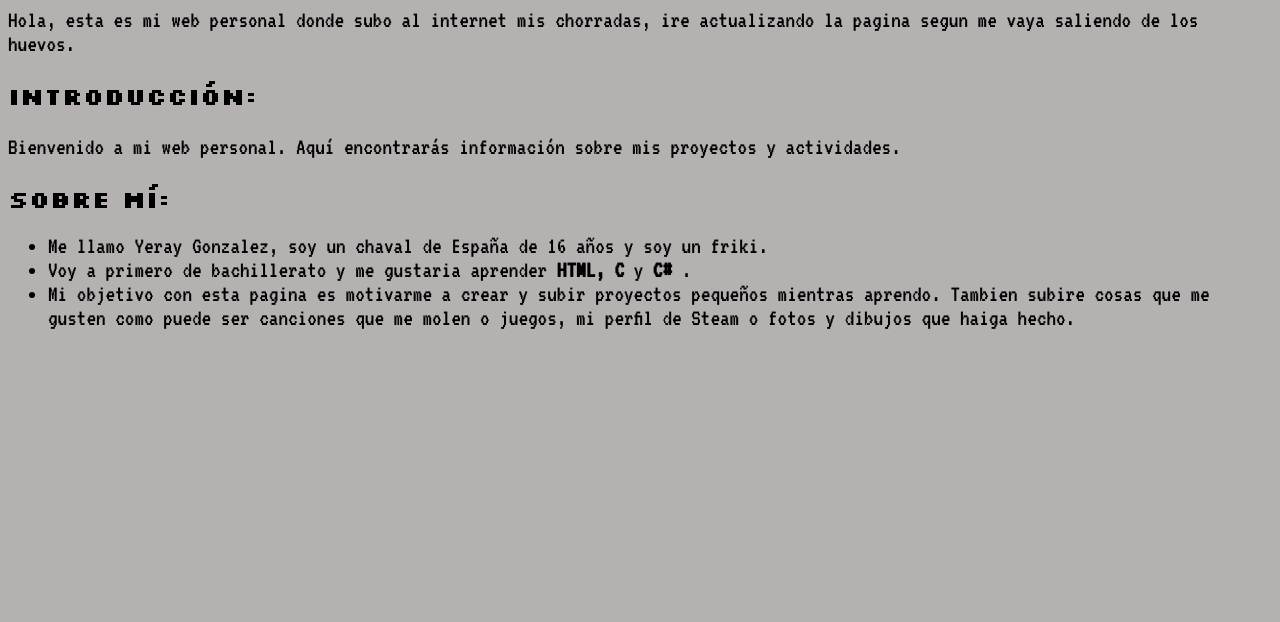
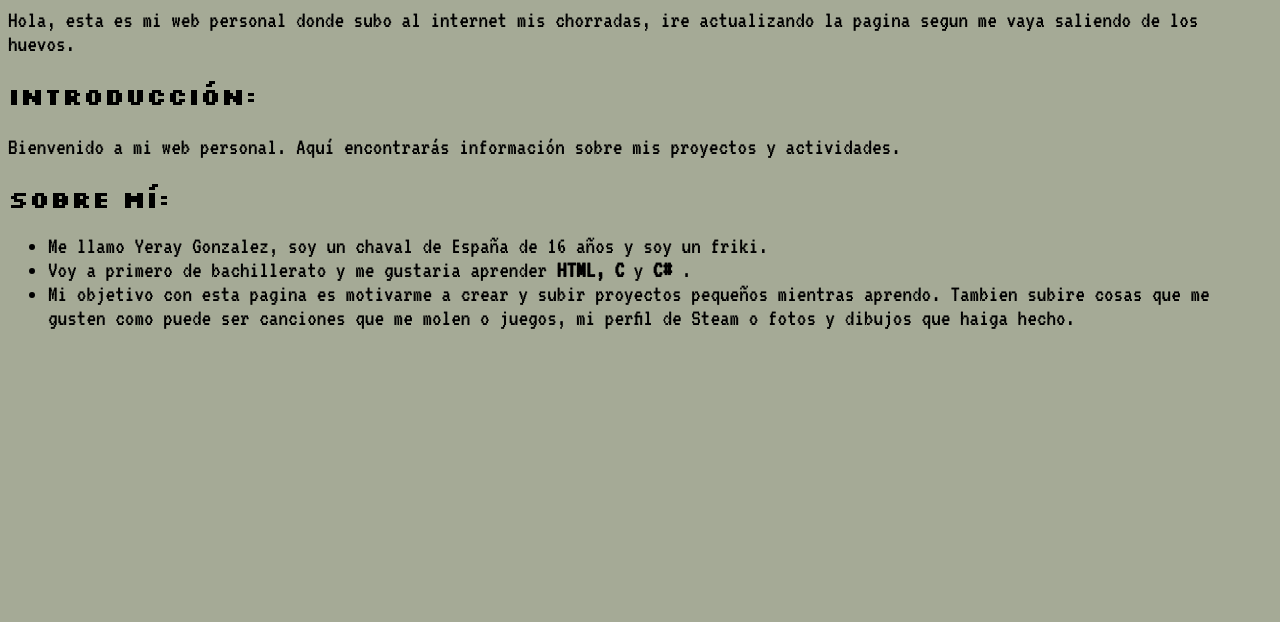
Before and after one commit to wajatone/Wajaweb, a plain HTML site: page index.html in a window 1280 px wide. Shown: the part 178-800 px from the top of the page. Drawn offline with Linux system fonts and the light colour scheme.

Commit message:
Update background color in multiple style.css files for consistency

```diff
--- a/Dibujos/style.css
+++ b/Dibujos/style.css
@@ -1,6 +1,6 @@
 
 body {
-   background-color: rgb(182, 177, 177);
+   background-color: #A5AA96 ;
    font-family: Arial, sans-serif;
 }
 
--- a/Fotos/style.css
+++ b/Fotos/style.css
@@ -1,6 +1,6 @@
 
 body {
-   background-color: rgb(182, 177, 177);
+   background-color: #A5AA96 ;
    font-family: Arial, sans-serif;
 }
 
--- a/Juegos/style.css
+++ b/Juegos/style.css
@@ -1,6 +1,6 @@
 
 body {
-   background-color: rgb(182, 177, 177);
+   background-color: #A5AA96 ;
    font-family: Arial, sans-serif;
 }
 
--- a/Musica/style.css
+++ b/Musica/style.css
@@ -1,6 +1,6 @@
 
 body {
-   background-color: rgb(182, 177, 177);
+   background-color: #A5AA96 ;
    font-family: Arial, sans-serif;
 }
 
--- a/Proyectos/style.css
+++ b/Proyectos/style.css
@@ -8,8 +8,8 @@ a {
      text-decoration: none;
 }
    .proyectos {
-      background-color: #DAD7CD;
-      border: 5px solid #3A5A40  ;
+      background-color: #A5AA96 ;
+      border: 5px solid #3A5A40 ;
       border-radius: 10px;
       margin: 40px;
       margin-left: 250px;
--- a/style.css
+++ b/style.css
@@ -1,5 +1,5 @@
 body {
-   background-color: rgb(182, 177, 177);
+   background-color: #A5AA96 ;
    font-family: Arial, sans-serif;
 }
 
```
